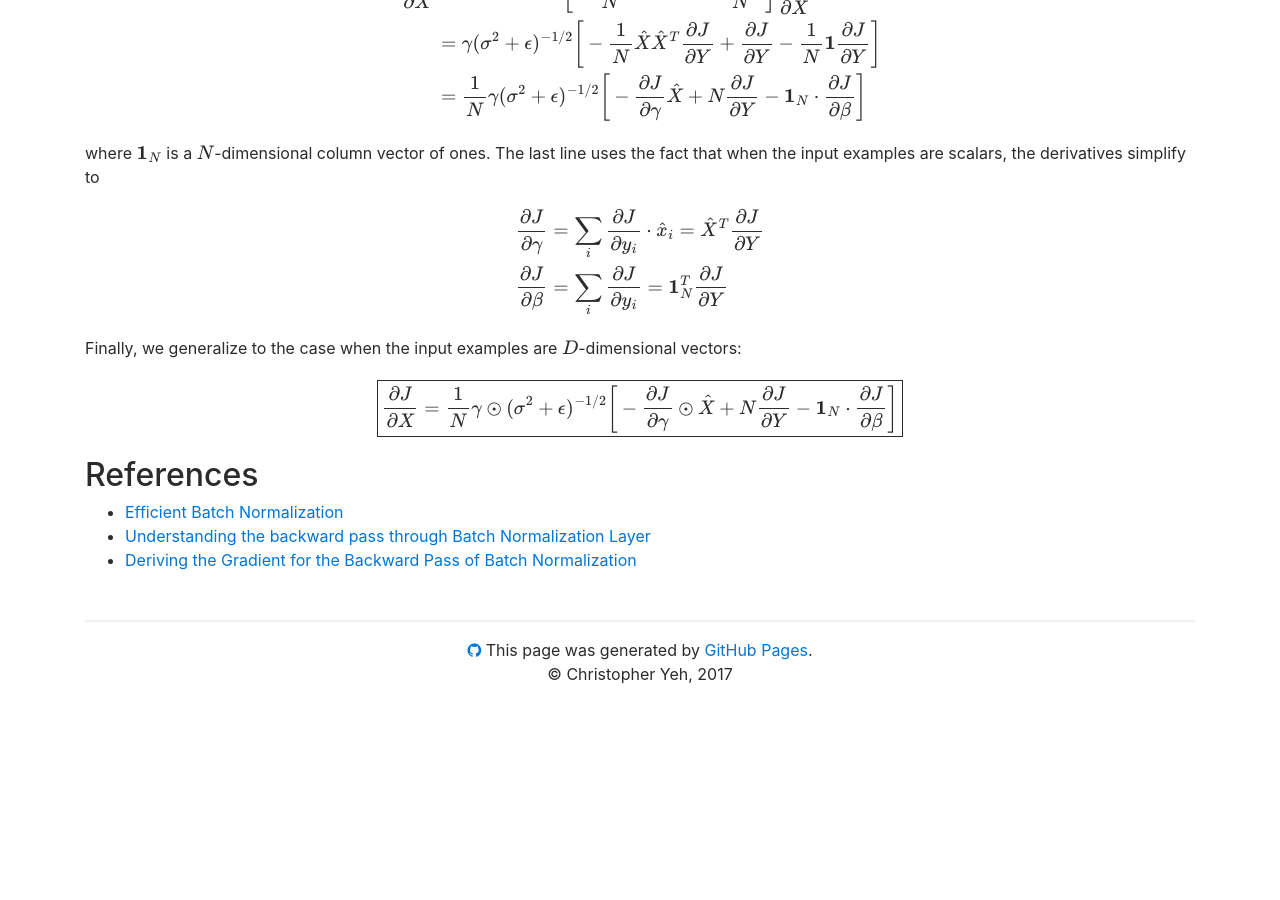
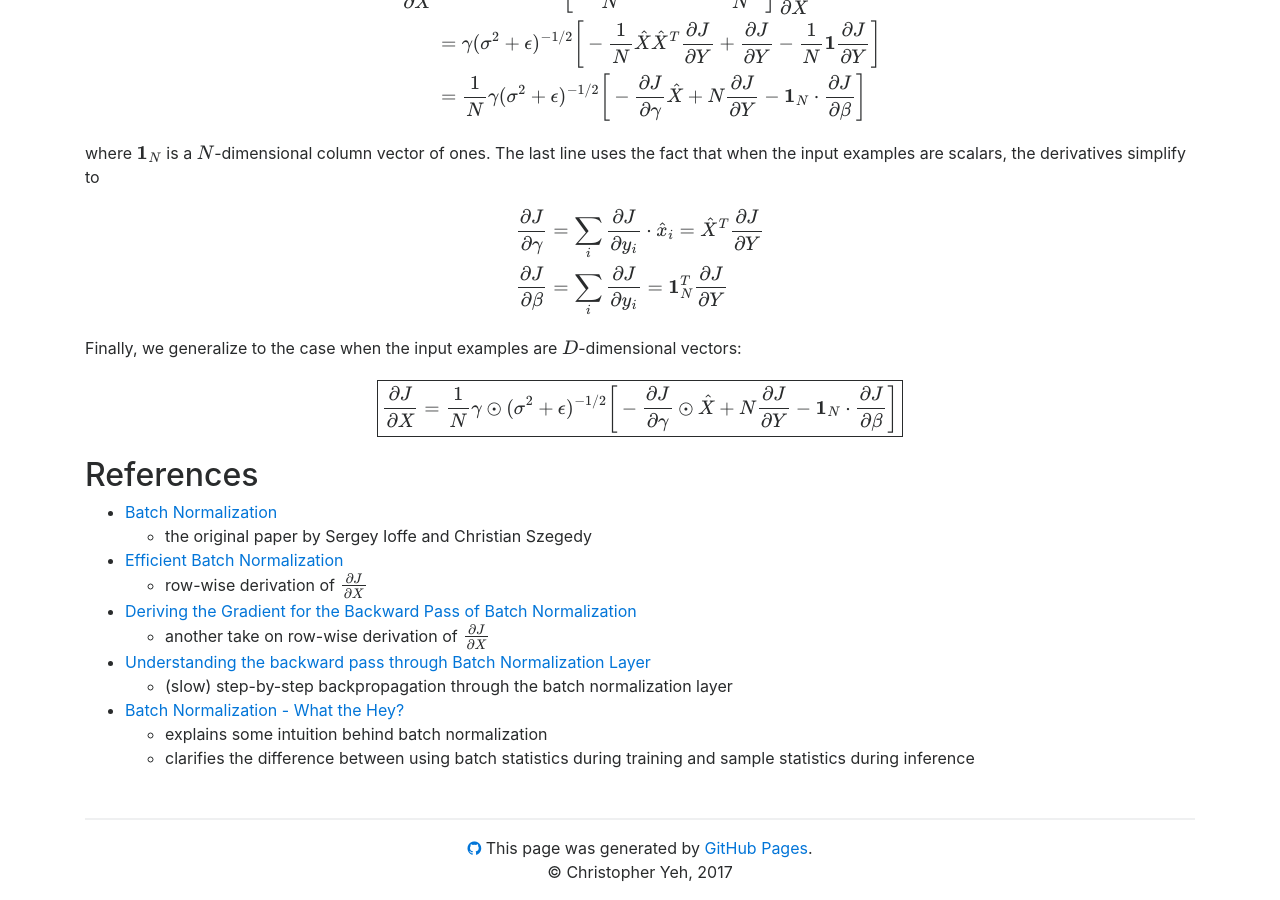
Before and after one commit to chrisyeh96/chrisyeh96.github.io, a Jekyll site: the page built from _posts/2017-08-28-deriving-batchnorm-backprop.md, in a window 1280 px wide and 900 px high, scrolled down 4309 px. Built offline with Jekyll 4.4.1, drawn with Linux system fonts in a browser that asks for light colours; nearby versions of some CDN libraries; formulas are drawn with MathJax 3; before the commit the page ends 5011 px from its top, so only the background shows below that.

Commit message:
Add more references to Batch Norm post

```diff
--- a/_posts/2017-08-28-deriving-batchnorm-backprop.md
+++ b/_posts/2017-08-28-deriving-batchnorm-backprop.md
@@ -244,6 +244,15 @@ $$\boxed{
 
 
 ## References
+
+- [Batch Normalization](https://arxiv.org/abs/1502.03167)
+  - the original paper by Sergey Ioffe and Christian Szegedy
 - [Efficient Batch Normalization](https://costapt.github.io/2016/07/09/batch-norm-alt/)
+  - row-wise derivation of $$\frac{\partial J}{\partial X}$$
+- [Deriving the Gradient for the Backward Pass of Batch Normalization](https://kevinzakka.github.io/2016/09/14/batch_normalization/)
+  - another take on row-wise derivation of $$\frac{\partial J}{\partial X}$$
 - [Understanding the backward pass through Batch Normalization Layer](https://kratzert.github.io/2016/02/12/understanding-the-gradient-flow-through-the-batch-normalization-layer.html)
-- [Deriving the Gradient for the Backward Pass of Batch Normalization](https://kevinzakka.github.io/2016/09/14/batch_normalization/)
+  - (slow) step-by-step backpropagation through the batch normalization layer
+- [Batch Normalization - What the Hey?](https://gab41.lab41.org/batch-normalization-what-the-hey-d480039a9e3b)
+  - explains some intuition behind batch normalization
+  - clarifies the difference between using batch statistics during training and sample statistics during inference
```
